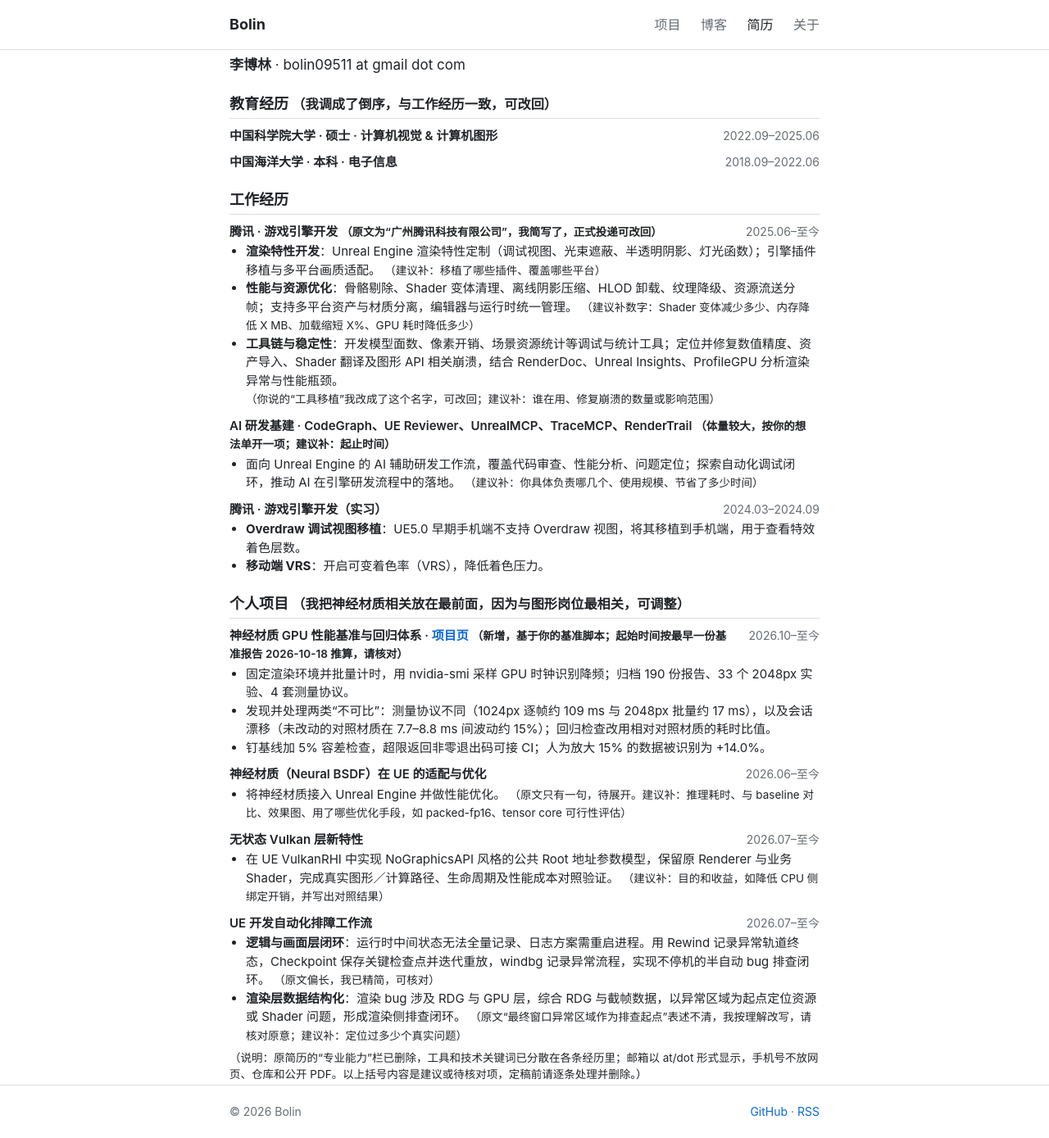
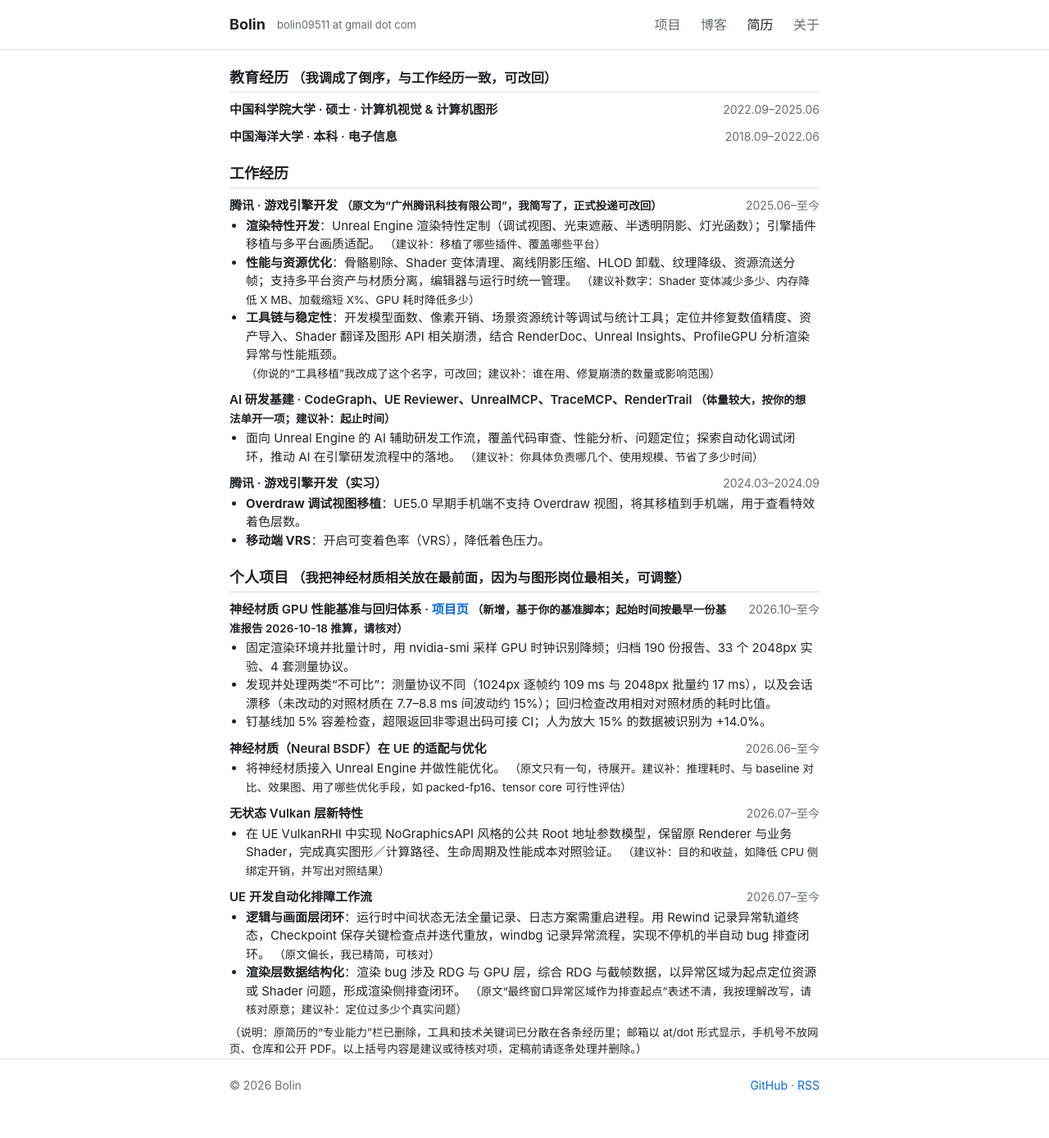
Before and after one commit to bolin12/bolin12.github.io, a Jekyll site: the page built from resume.md, in a window 1280 px wide. Shown: the whole page at 82% size. Built offline with Jekyll 4.4.1, drawn with Linux system fonts in a browser that asks for light colours; our own code applies the rules of GitHub Pages for plain Markdown files; after the commit the page ends 1358 px from its top, so only the background shows below that.

Commit message:
Resume page: show the email in the header bar, drop the name line

```diff
--- a/_layouts/default.html
+++ b/_layouts/default.html
@@ -11,6 +11,7 @@
   <header class="site-header">
     <div class="wrap">
       <a class="brand" href="{{ '/' | relative_url }}">{{ site.title }}</a>
+      {% if page.show_email %}<span class="header-note">{{ site.data.resume.email }}</span>{% endif %}
       <nav>
         {% for p in site.header_pages %}
           {% assign pg = site.pages | where: "path", p | first %}
--- a/assets/css/style.css
+++ b/assets/css/style.css
@@ -5,7 +5,7 @@ body{margin:0;background:var(--bg);color:var(--fg);line-height:1.75;font:16px/1.
 .wrap{max-width:760px;margin:0 auto;padding:0 20px}
 a{color:var(--accent);text-decoration:none}a:hover{text-decoration:underline}
 .site-header{border-bottom:1px solid var(--line)}
-.site-header .wrap{display:flex;justify-content:space-between;align-items:center;height:60px}
+.site-header .wrap{display:flex;justify-content:space-between;align-items:center;flex-wrap:wrap;min-height:60px}
 .brand{font-weight:700;color:var(--fg);font-size:18px}.brand:hover{text-decoration:none}
 nav a{margin-left:20px;color:var(--muted)}nav a.active,nav a:hover{color:var(--fg);text-decoration:none}
 main{padding-top:36px;padding-bottom:60px;min-height:70vh}
@@ -43,4 +43,4 @@ table{border-collapse:collapse}td,th{border:1px solid var(--line);padding:6px 12
 .resume li{margin:0}
 .resume .entry{margin:10px 0 2px}
 .more{font-size:13px;font-weight:400;margin-left:8px}
-.resume-head{font-size:17px;margin:0 0 8px}.note{font-size:.9em}
+.header-note{margin:0 auto 0 14px;color:var(--muted);font-size:13px}.note{font-size:.9em}
--- a/resume.md
+++ b/resume.md
@@ -4,10 +4,9 @@ title: 简历
 permalink: /resume/
 body_class: resume
 hide_title: true
+show_email: true
 ---
 {% assign r = site.data.resume %}
-{% assign pdf = site.static_files | where: "path", "/assets/resume.pdf" | first %}
-<p class="resume-head"><strong>{{ r.name }}</strong> · {{ r.email }}{% if pdf %} · <a href="{{ '/assets/resume.pdf' | relative_url }}">下载 PDF</a>{% endif %}</p>
 {% for s in r.sections %}
 <h2>{{ s.title }}{% if s.note %} <span class="note">{{ s.note }}</span>{% endif %}</h2>
 {% for it in s.items %}
```
